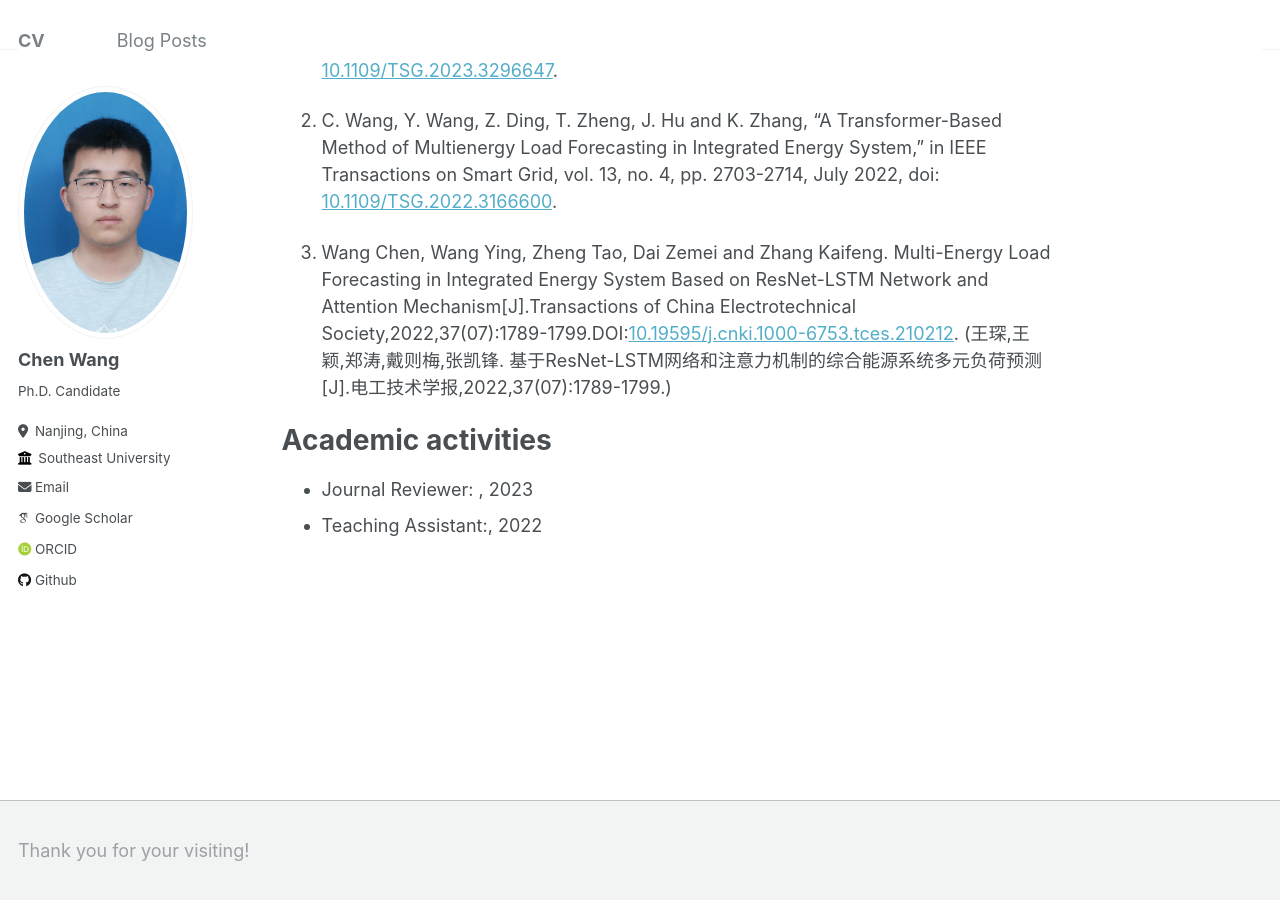
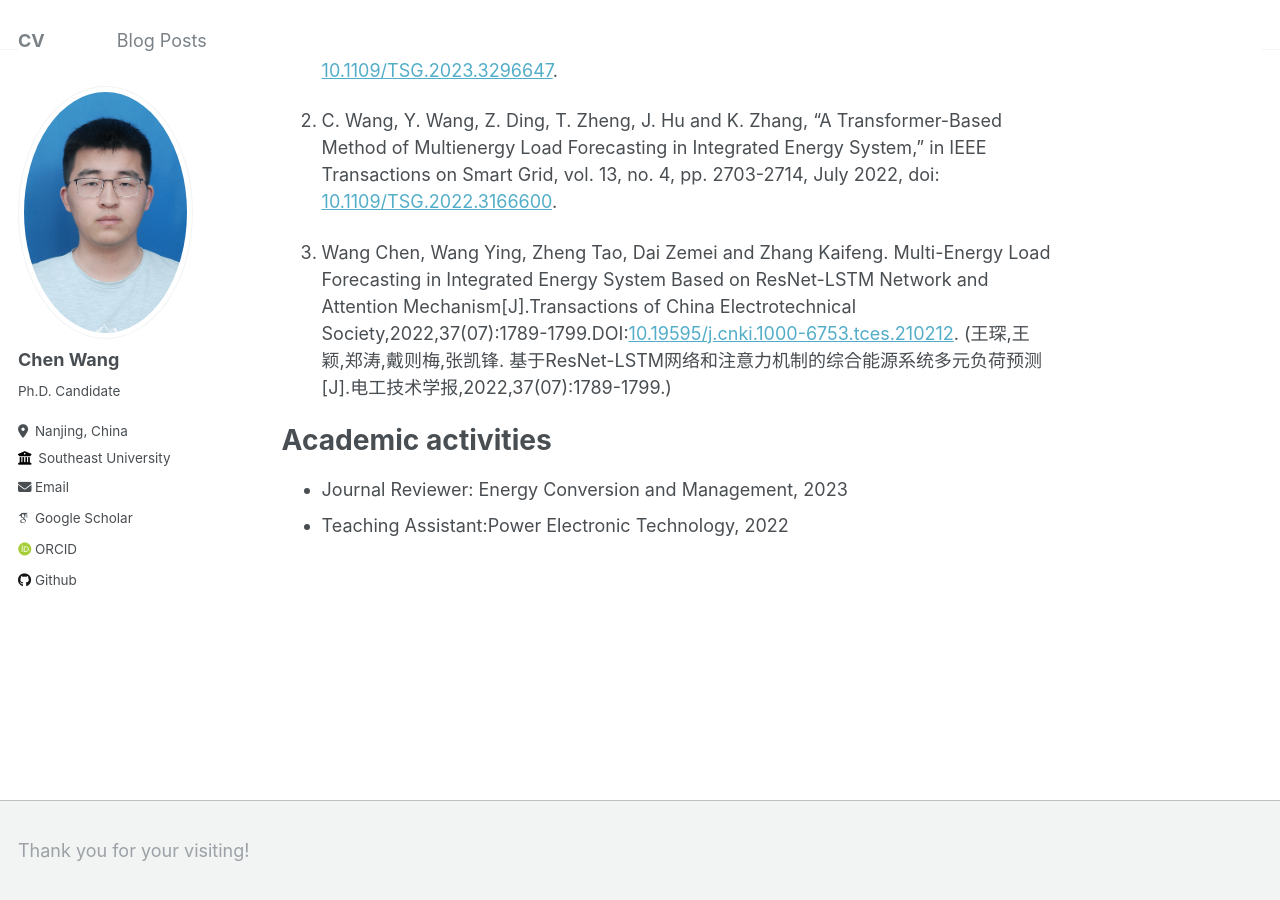
Before and after one commit to wangc1073/wangc1073.github.io, a Jekyll site: the page built from _pages/about.md, in a window 1280 px wide and 900 px high, scrolled down 1175 px. Built offline with Jekyll 4.4.1, drawn with Linux system fonts in a browser that asks for light colours; some web fonts are replaced.

Commit message:
Update about.md

```diff
--- a/_pages/about.md
+++ b/_pages/about.md
@@ -53,5 +53,5 @@ Publications
 Academic activities
 ======
 
-* Journal Reviewer: <Energy Conversion and Management>, 2023
-* Teaching Assistant:<Power Electronic Technology>, 2022
+* Journal Reviewer: Energy Conversion and Management, 2023
+* Teaching Assistant:Power Electronic Technology, 2022
```
